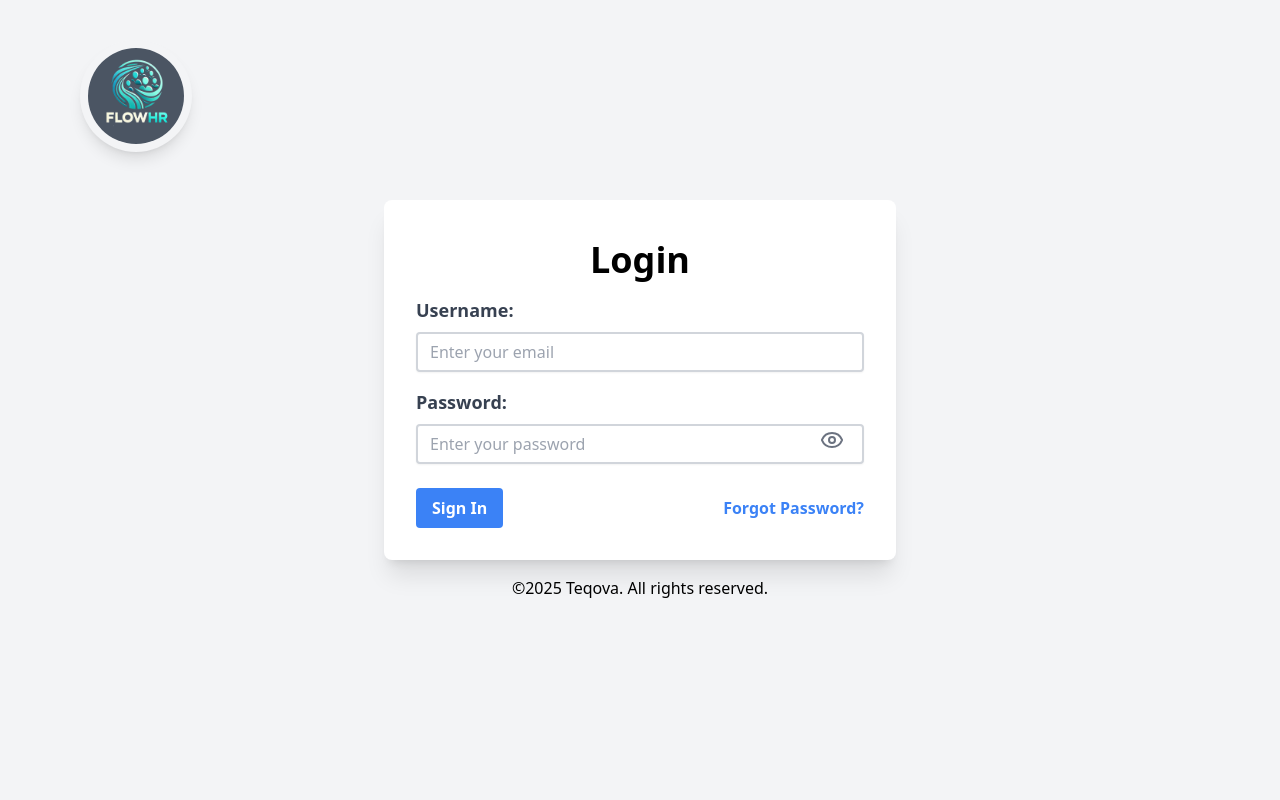
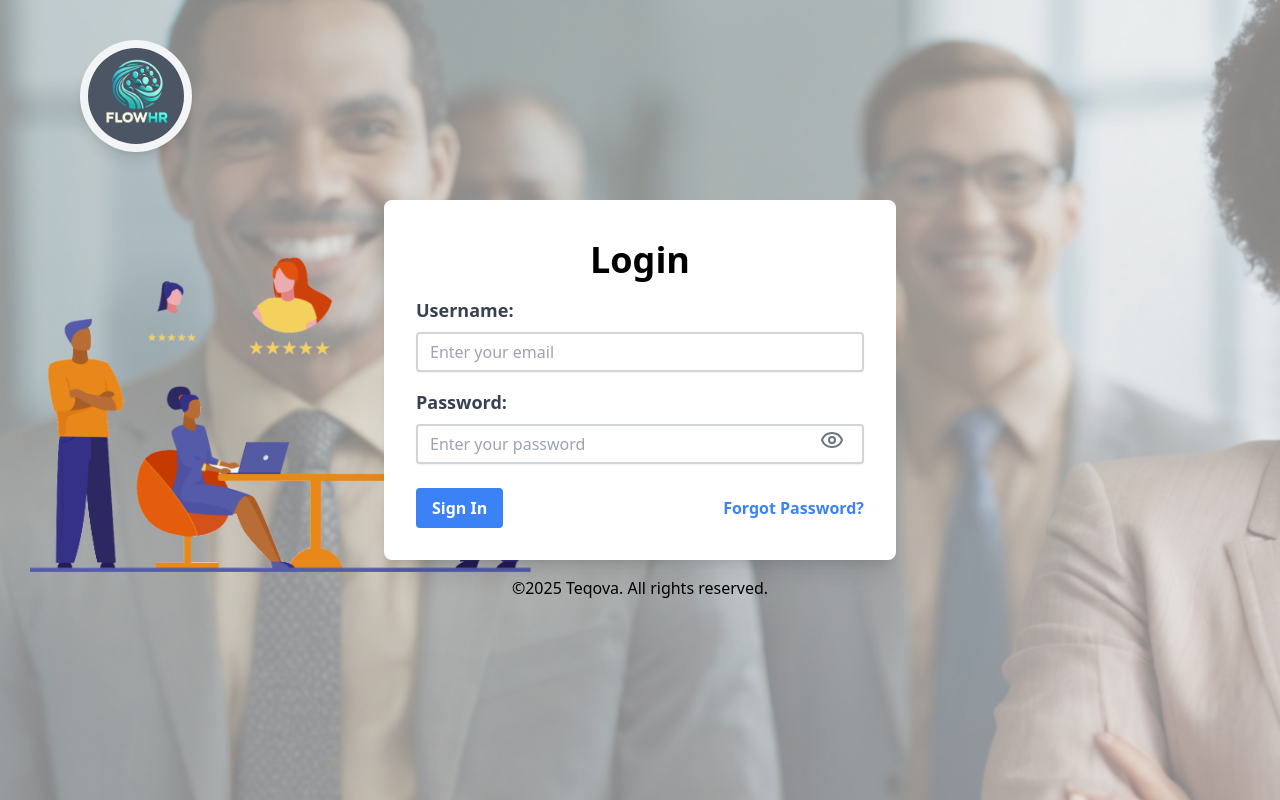
Before and after one commit to Ortiz25/Hrm-frontend-live, a React (Vite) app: page / in a window 1280 px wide. Built offline with nearby package versions, Linux system fonts and the light colour scheme; no server answers.

Commit message:
first commit

```diff
--- a/src/pages/Login.jsx
+++ b/src/pages/Login.jsx
@@ -39,9 +39,9 @@ const LoginPage = () => {
 
   return (
     <>
-      <div className="relative flex items-center justify-center min-h-screen bg-gray-100"  >
+      <div className="relative flex items-center justify-center min-h-screen bg-gray-100 bg-cover" style={{ backgroundImage: `url(${bgImage})` }} >
         {/* Logo Section */}
-        <div className="absolute top-10 lg:left-20 flex items-center justify-center bg-gray-100 rounded-full p-2 shadow-lg">
+        <div className="absolute top-10 lg:left-20 flex items-center justify-center bg-gray-100 rounded-full p-2 shadow-lg" >
           <img src={flowLogo} className="h-24 w-24 rounded-full bg-gray-600" />
         </div>
 
```
